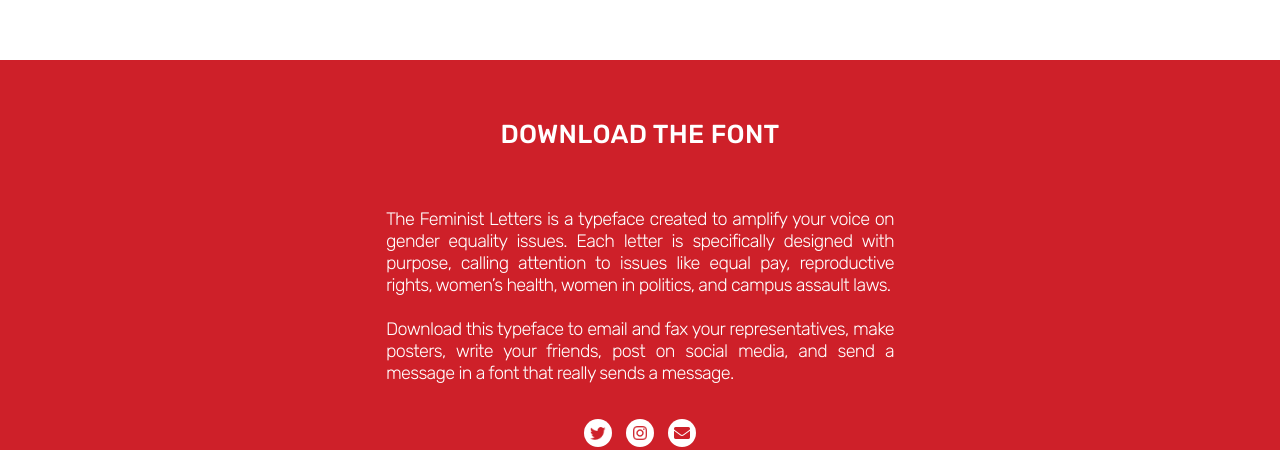
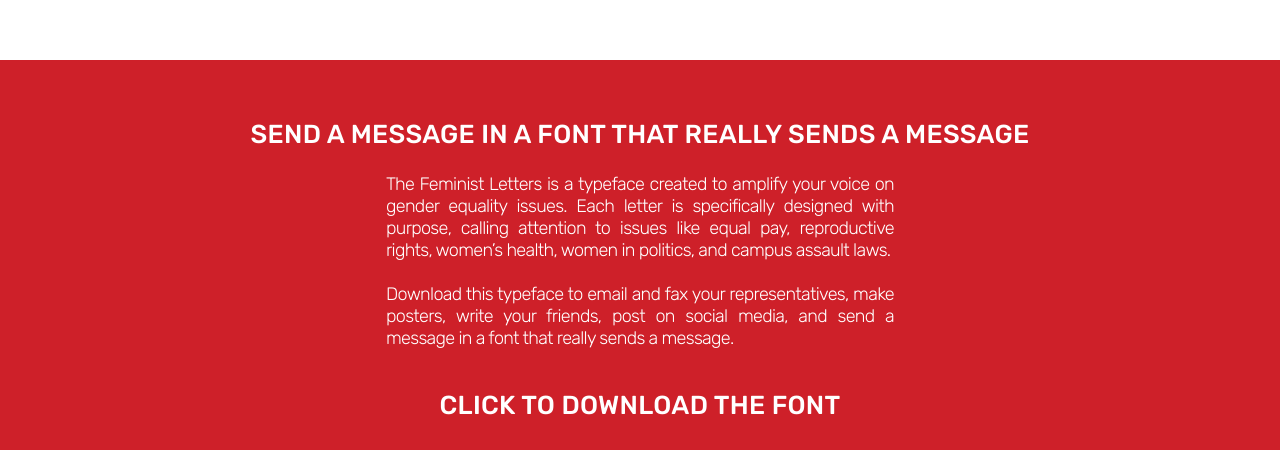
Before and after one commit to thefemletters/thefemletters.github.io, a plain HTML site: page index.html in a window 1280 px wide. Shown: the part 516-966 px from the top of the page. Drawn offline with Linux system fonts and the light colour scheme.

Commit message:
Copy changes to download section

```diff
--- a/index.html
+++ b/index.html
@@ -42,14 +42,18 @@
   </div>
   <div class="footer">
   <div class="container">
-      <h3><a href="./font/TheFeministLetters.otf" target="_blank">Download the font</a></h3>
+      <h3>Send a Message in a Font that Really Sends a Message</h3>
       <div class="text-container">
         <p>
           The Feminist Letters is a typeface created to amplify your voice on gender equality issues. Each letter is specifically designed with purpose, calling attention to issues like equal pay, reproductive rights, women’s health, women in politics, and campus assault laws.
           <br />
           <br />
           Download this typeface to email and fax your representatives, make posters, write your friends, post on social media, and send a message in a font that really sends a message.
-        </p>
+       	 <br />
+          <br />
+          <br />
+       </p>
+        <h3><a href="./font/TheFeministLetters.otf" target="_blank">Click to Download the Font</a></h3>
       </div>
       <ul class="social-icons">
         <li><a id="twitter" href="https://twitter.com/TheFemLetters" target="_blank"></a></li>
--- a/styles/app.css
+++ b/styles/app.css
@@ -88,7 +88,7 @@ body {
   color: #FFF;
   text-align: center;
   letter-spacing: 0.28px;
-  padding: 0 0 60px;
+  padding: 0 0 25px;
   text-transform: uppercase;
 }
 
```
